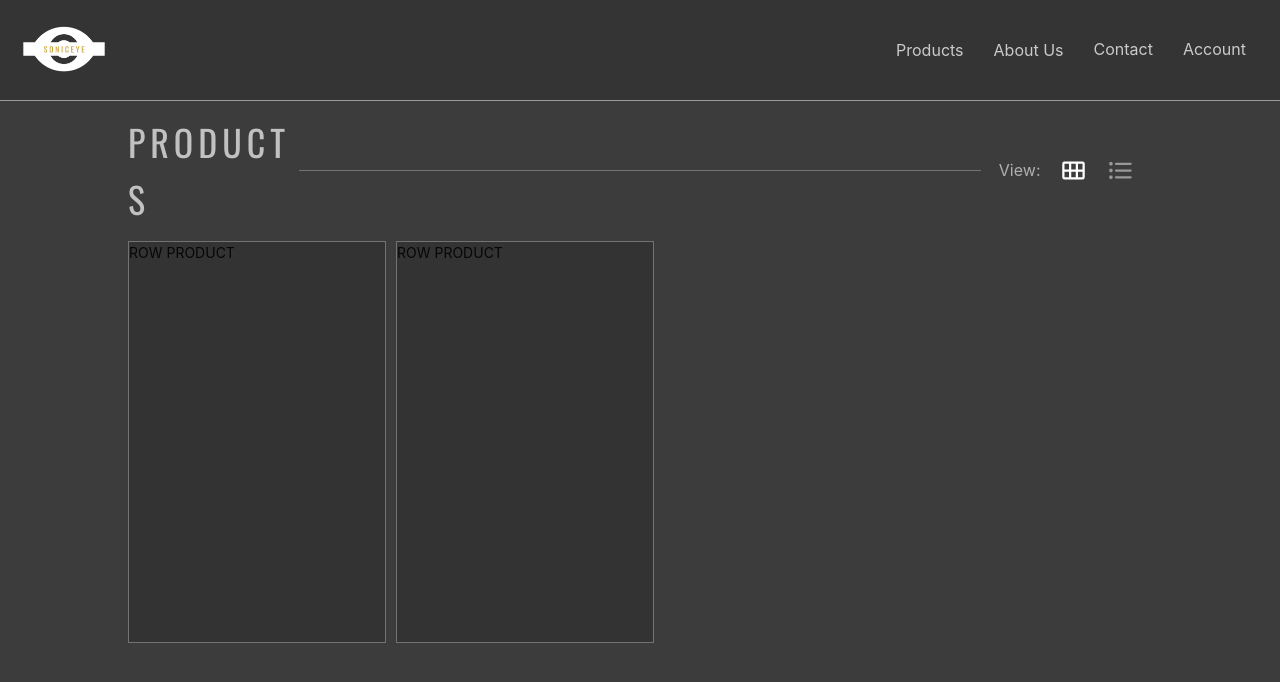
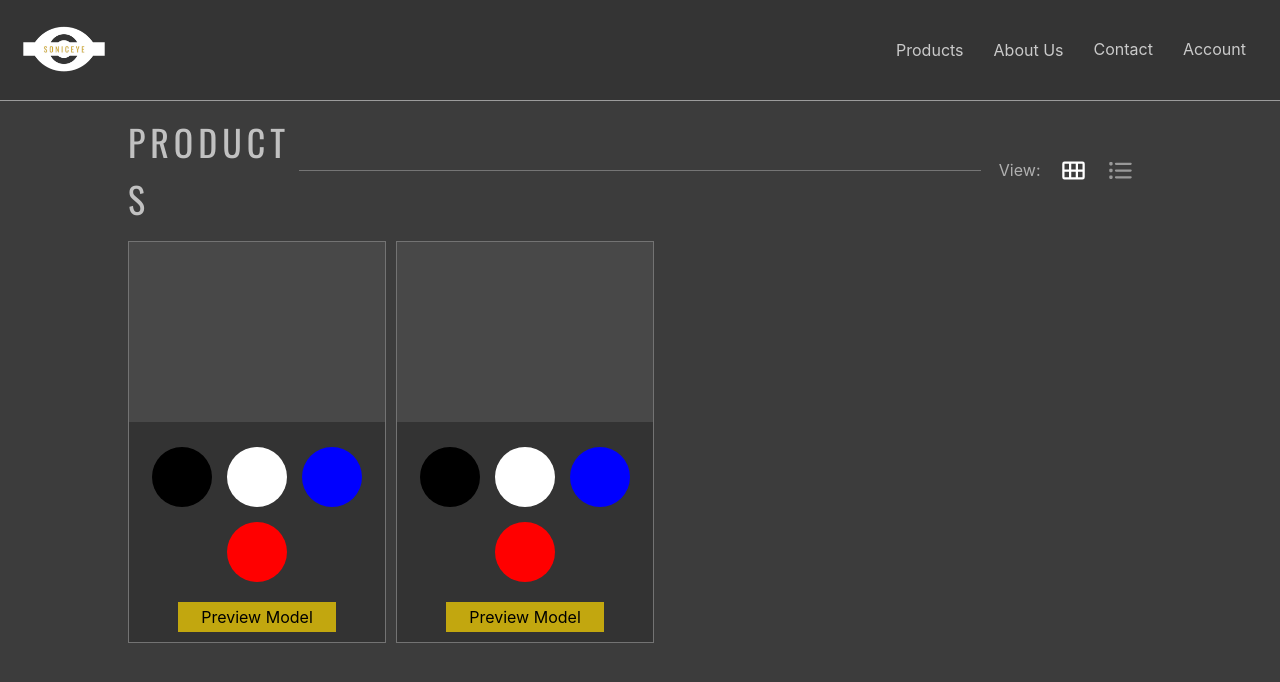
Before and after one commit to ElsonNezaj/soniceye, a React (Create React App) app: page /products in a window 1280 px wide. Shown: the top 682 px of the page. Built offline with nearby package versions, Linux system fonts and the light colour scheme.

Commit message:
started row product item (needs fixing of functionality and additional info layout)

```diff
--- a/src/components/Products/RowProduct/index.jsx
+++ b/src/components/Products/RowProduct/index.jsx
@@ -2,10 +2,38 @@ import React from "react";
 import styles from "./styles.module.scss";
 import { Typography } from "antd";
 
-export default function RowProduct() {
+export default function RowProduct({ product }) {
   return (
     <div className={styles.rowProductContainer}>
-      <Typography>ROW PRODUCT</Typography>
+      <div className={styles.modelView}></div>
+      <div className={styles.productInfo}>
+        {/* <div className={styles.mainInfo}>
+          <Typography className={styles.productName}>{product.name}</Typography>
+          <div className={styles.tagsContainer}>
+            {product.tags.map((tag) => (
+              <Typography className={styles.singleTag}>{tag}</Typography>
+            ))}
+          </div>
+          <div className={styles.descriptionContainer}>
+            <Typography className={styles.description}>
+              {product.description}
+            </Typography>
+          </div>
+        </div> */}
+        <div className={styles.additionalInfo}>
+          <div className={styles.colorsContainer}>
+            {product.colors.map((color) => (
+              <div
+                className={styles.singleColor}
+                style={{ backgroundColor: color }}
+              />
+            ))}
+          </div>
+          <div className={styles.previewContainer}>
+            <div className={styles.previewButton}>Preview Model</div>
+          </div>
+        </div>
+      </div>
     </div>
   );
 }
--- a/src/components/Products/RowProduct/styles.module.scss
+++ b/src/components/Products/RowProduct/styles.module.scss
@@ -0,0 +1,74 @@
+.rowProductContainer {
+  height: 100%;
+}
+
+.modelView {
+  background-color: rgba(255, 255, 255, 0.1);
+  height: 45%;
+}
+
+.productInfo {
+  padding: 5px;
+}
+
+.productName {
+  font-size: 24px;
+  color: white;
+  font-family: var(--main-font-family);
+}
+
+.tagsContainer {
+  margin-top: 10px;
+  width: 100%;
+  display: flex;
+  gap: 10px;
+}
+
+.singleTag {
+  background-color: rgba(255, 255, 255, 0.5);
+  padding: 2px;
+  font-size: 11px;
+  border-radius: 2px;
+}
+
+.descriptionContainer {
+  margin-top: 10px;
+}
+
+.description {
+  color: rgba(255, 255, 255, 0.8);
+}
+
+.additionalInfo {
+  height: 55%;
+  margin: auto 0px;
+}
+
+.colorsContainer {
+  display: flex;
+  flex-wrap: wrap;
+  gap: 15px;
+  justify-content: center;
+  align-items: center;
+  margin-top: 20px;
+}
+
+.singleColor {
+  height: 60px;
+  width: 60px;
+  border-radius: 100%;
+}
+
+.previewContainer {
+  margin-top: 20px;
+  display: flex;
+  justify-content: center;
+}
+
+.previewButton {
+  background-color: rgba(255, 217, 0, 0.7);
+  width: 60%;
+  display: flex;
+  justify-content: center;
+  padding: 5px;
+}
--- a/src/components/Products/SingleProduct/index.jsx
+++ b/src/components/Products/SingleProduct/index.jsx
@@ -11,7 +11,11 @@ export default function SingleProduct({ view, product }) {
       }`}
     >
       <>
-        {view === "list" ? <ListProduct product={product} /> : <RowProduct />}
+        {view === "list" ? (
+          <ListProduct product={product} />
+        ) : (
+          <RowProduct product={product} />
+        )}
       </>
     </div>
   );
```
